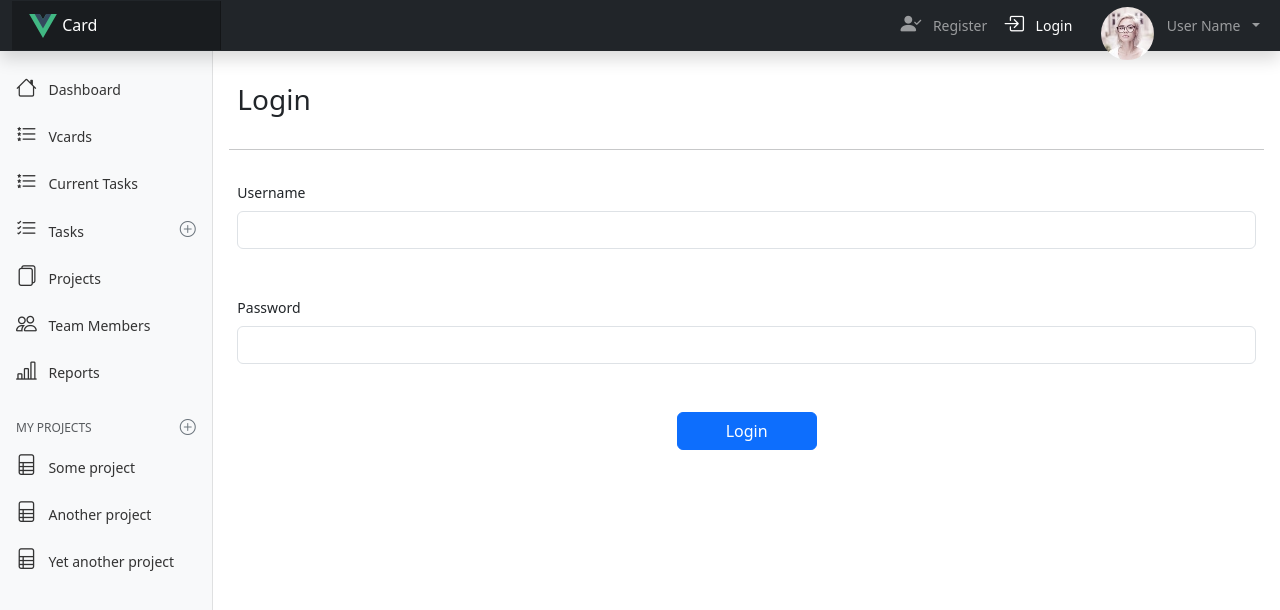
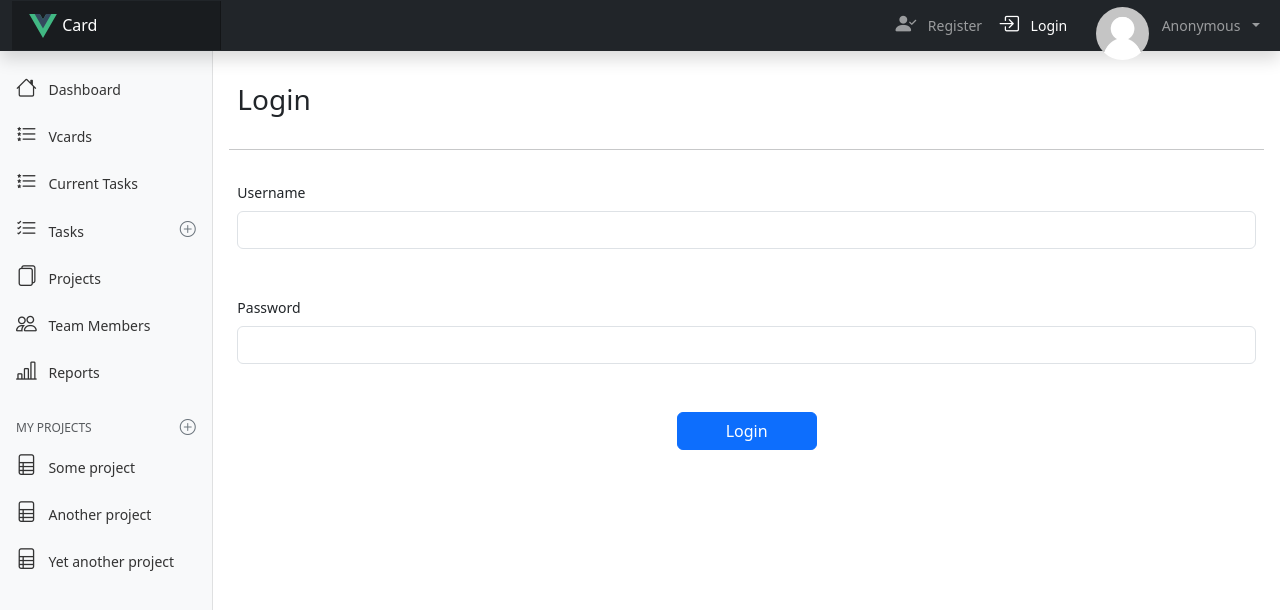
Before and after one commit to Jfe22/VirtualCard, a Vue app in the folder vue/: page /login in a window 1280 px wide. Shown: the top 610 px of the page. Built offline with nearby package versions, Linux system fonts and the light colour scheme.

Commit message:
userstore and dynamic navbar

```diff
--- a/vue/src/App.vue
+++ b/vue/src/App.vue
@@ -2,15 +2,16 @@
 import { RouterLink, RouterView } from 'vue-router'
 import axios from 'axios';
 import { useToast } from 'vue-toastification'
+import { useUserStore } from './stores/user.js'
 
 const toast = useToast()
+const userStore = useUserStore()
 
 const logout = async () => {
-  try {
-    await axios.post('logout')
+  if (await userStore.logout()) {
     toast.success('User has logged out of the application.')
-    delete axios.defaults.headers.common.Authorization
-  } catch (error) {
+    router.push({ name: 'Login' })
+  } else {
     toast.error('There was a problem logging out of the application!')
   }
 }
@@ -47,8 +48,8 @@ const logout = async () => {
           <li class="nav-item dropdown">
             <a class="nav-link dropdown-toggle" href="#" id="navbarDropdownMenuLink" role="button"
               data-bs-toggle="dropdown" aria-expanded="false">
-              <img src="@/assets/avatar-exemplo-1.jpg" class="rounded-circle z-depth-0 avatar-img" alt="avatar image">
-              <span class="avatar-text">User Name</span>
+              <img :src="userStore.userPhotoUrl" class="rounded-circle z-depth-0 avatar-img" alt="avatar image">
+              <span class="avatar-text">{{ userStore.userName }}</span>
             </a>
             <ul class="dropdown-menu dropdown-menu-dark dropdown-menu-end" aria-labelledby="navbarDropdownMenuLink">
               <li>
@@ -167,10 +168,10 @@ const logout = async () => {
                 </router-link>
               </li>
               <li class="nav-item dropdown">
-                <a class="nav-link dropdown-toggle" href="#" id="navbarDropdownMenuLink2" role="button"
+                <a class="nav-link dropdown-toggle" href="#" id="navbarDropdownMenuLink" role="button"
                   data-bs-toggle="dropdown" aria-expanded="false">
-                  <img src="@/assets/avatar-exemplo-1.jpg" class="rounded-circle z-depth-0 avatar-img" alt="avatar image">
-                  <span class="avatar-text">User Name</span>
+                  <img :src="userStore.userPhotoUrl" class="rounded-circle z-depth-0 avatar-img" alt="avatar image">
+                  <span class="avatar-text">{{ userStore.userName }}</span>
                 </a>
                 <ul class="dropdown-menu" aria-labelledby="navbarDropdownMenuLink2">
                   <li>
--- a/vue/src/components/auth/Login.vue
+++ b/vue/src/components/auth/Login.vue
@@ -3,9 +3,11 @@ import axios from 'axios'
 import { useToast } from 'vue-toastification'
 import { useRouter } from 'vue-router'
 import { ref } from 'vue'
+import { useUserStore } from '../../stores/user.js'
 
 const toast = useToast()
 const router = useRouter()
+const userStore = useUserStore()
 
 const credentials = ref({
   username: '',
@@ -15,20 +17,16 @@ const credentials = ref({
 const emit = defineEmits(['login'])
 
 const login = async () => {
-  try {
-    const response = await axios.post('login', credentials.value)
-    toast.success('User ' + credentials.value.username + ' has entered the application.')
-    axios.defaults.headers.common.Authorization = "Bearer " + response.data.access_token
+  console.log(userStore)
+  if (await userStore.login(credentials.value)) {
+    toast.success('User ' + userStore.user.name + ' has entered the application.')
     emit('login')
     router.back()
-  }
-  catch (error) {
-    delete axios.defaults.headers.common.Authorization
+  } else {
     credentials.value.password = ''
     toast.error('User credentials are invalid!')
   }
 }
-
 
 </script>
 
--- /dev/null
+++ b/vue/src/stores/user.js
@@ -0,0 +1,54 @@
+import axios from 'axios'
+import { ref, computed, inject } from 'vue'
+import { defineStore } from 'pinia'
+import avatarNoneUrl from '@/assets/avatar-none.png'
+
+export const useUserStore = defineStore('user', () => {
+  const serverBaseUrl = inject('serverBaseUrl')
+  const user = ref(null)
+  const userName = computed(() => user.value?.name ?? 'Anonymous')
+  const userPhotoUrl = computed(() =>
+    user.value?.photo_url
+      ? serverBaseUrl + '/storage/fotos/' + user.value.photo_url
+      : avatarNoneUrl)
+
+  async function loadUser() {
+    try {
+      const response = await axios.get('users/me')
+      user.value = response.data.data
+    } catch (error) {
+      clearUser()
+      throw error
+    }
+  }
+
+  function clearUser() {
+    delete axios.defaults.headers.common.Authorization
+    user.value = null
+  }
+
+  async function login(credentials) {
+    try {
+      const response = await axios.post('login', credentials)
+      axios.defaults.headers.common.Authorization = "Bearer " + response.data.access_token
+      await loadUser()
+      return true
+    }
+    catch (error) {
+      clearUser()
+      return false
+    }
+  }
+
+  async function logout() {
+    try {
+      await axios.post('logout')
+      clearUser()
+      return true
+    } catch (error) {
+      return false
+    }
+  }
+
+  return { user, userName, userPhotoUrl, loadUser, clearUser, login, logout }
+})
```
Also changed, not shown: vue/src/stores/counter.js (deleted, +0 -12 lines), 2 other files (tests, documents, lock files or other folders).
